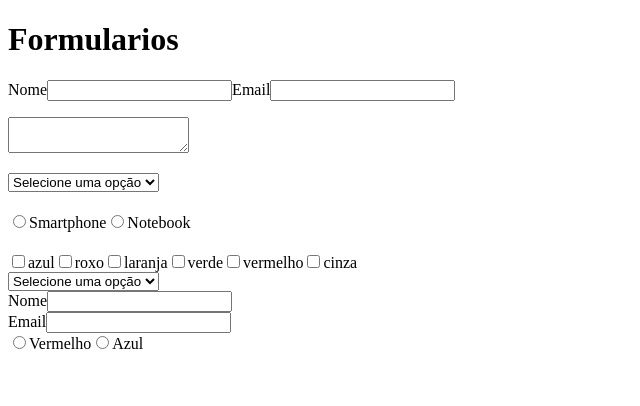
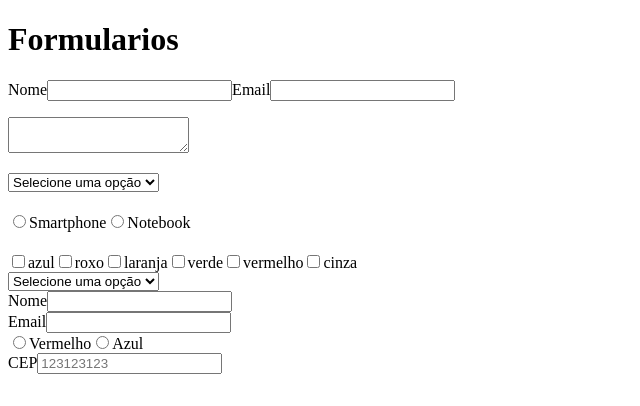
Before and after one commit to KauanLazzarin/capitulo-formularios, a React (Create React App) app in the folder formularios/: page / in a window 1280 px wide. Shown: the top 406 px of the page, without its empty margins (0-640 px from the left). Built offline with nearby package versions, Linux system fonts and the light colour scheme.

Commit message:
aula sobre validacao de formularios finalizada

```diff
--- a/formularios/src/App.js
+++ b/formularios/src/App.js
@@ -4,6 +4,7 @@ import Input from "./Input";
 import Radio from "./Radio";
 import Select from "./Select";
 import Textarea from "./Textarea";
+import Validacao from "./Validacao";
 
 export default function App() {
   return (
@@ -15,6 +16,7 @@ export default function App() {
       <Radio />
       <Checkbox />
       <Form/>
+      <Validacao />
     </div>
   );
 }
--- /dev/null
+++ b/formularios/src/Validacao.js
@@ -0,0 +1,54 @@
+import React from 'react';
+import Input from './form/Input.js'
+
+export default function Validacao ( ) {
+    const [cep, setCep] = React.useState('');
+    const [error, setError] = React.useState(null);
+
+    function validate (value) {
+        if (value.lenght === 0) {
+            setError('O campo está vazio, preencha o campo');
+            return false;
+        } else if (!/^\d{5}-?\d{3}$/.test(value)) {
+            setError('Preencha o campo com um CEP válido');
+            return false;
+        } else {
+            setError(null);
+            return true;
+        }
+    }
+
+    function handleBlur ( { target } ) {
+        console.log(validate(target.value));
+    };
+
+    function handleChange ( {target} ) {
+        if (error) { validate(target.value) };
+        setCep(target.value);
+    };
+
+    function handleSubmit (event) {
+        event.preventDefault();
+        if (validate(cep)) {
+            console.log('enviou')
+        } else (
+            console.log('não enviou')
+        )
+    }
+
+    return (
+        <form onSubmit={handleSubmit} action="">
+            <Input
+                id="cep"
+                label="CEP"
+                value={cep}
+                onChange={handleChange}
+                onBlur={handleBlur}
+                placeholder="123123123"
+            />
+
+            {cep}
+            {error && <p>{error}</p>}
+        </form>
+    );
+};
--- a/formularios/src/form/Input.js
+++ b/formularios/src/form/Input.js
@@ -1,8 +1,15 @@
-export default function Input ({id, label, value, updateFunction}) {
+export default function Input ({id, label, value, updateFunction,...props}) {
     return (
         <div>
             <label htmlFor={id}>{label}</label>
-            <input type="text" id={id} name={id} value={value} onChange={({target}) => updateFunction(target.value)}/>
+            <input
+                type="text"
+                id={id}
+                name={id}
+                value={value}
+                onChange={({target}) => updateFunction(target.value)}
+                {...props}
+                />
         </div>
     )
 };
```
Also changed, not shown: 1 other file (tests, documents, lock files or other folders).
